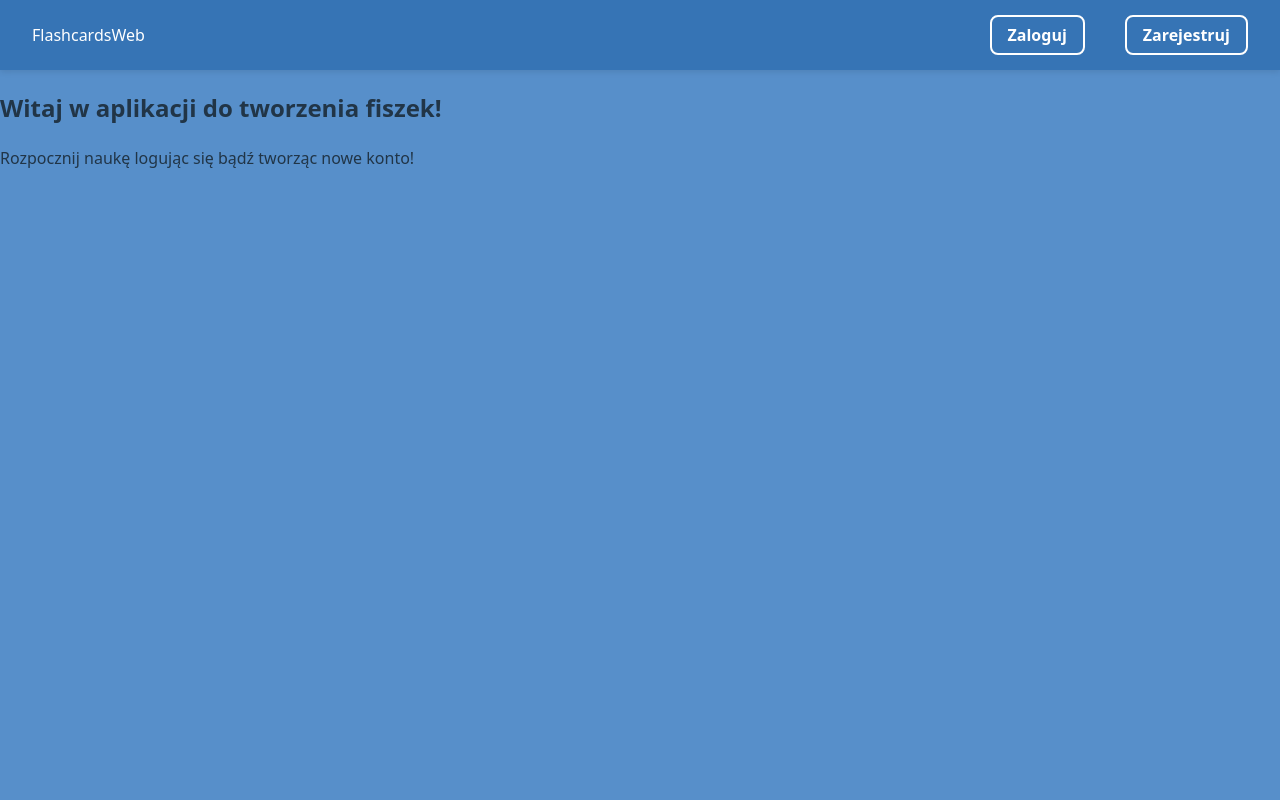
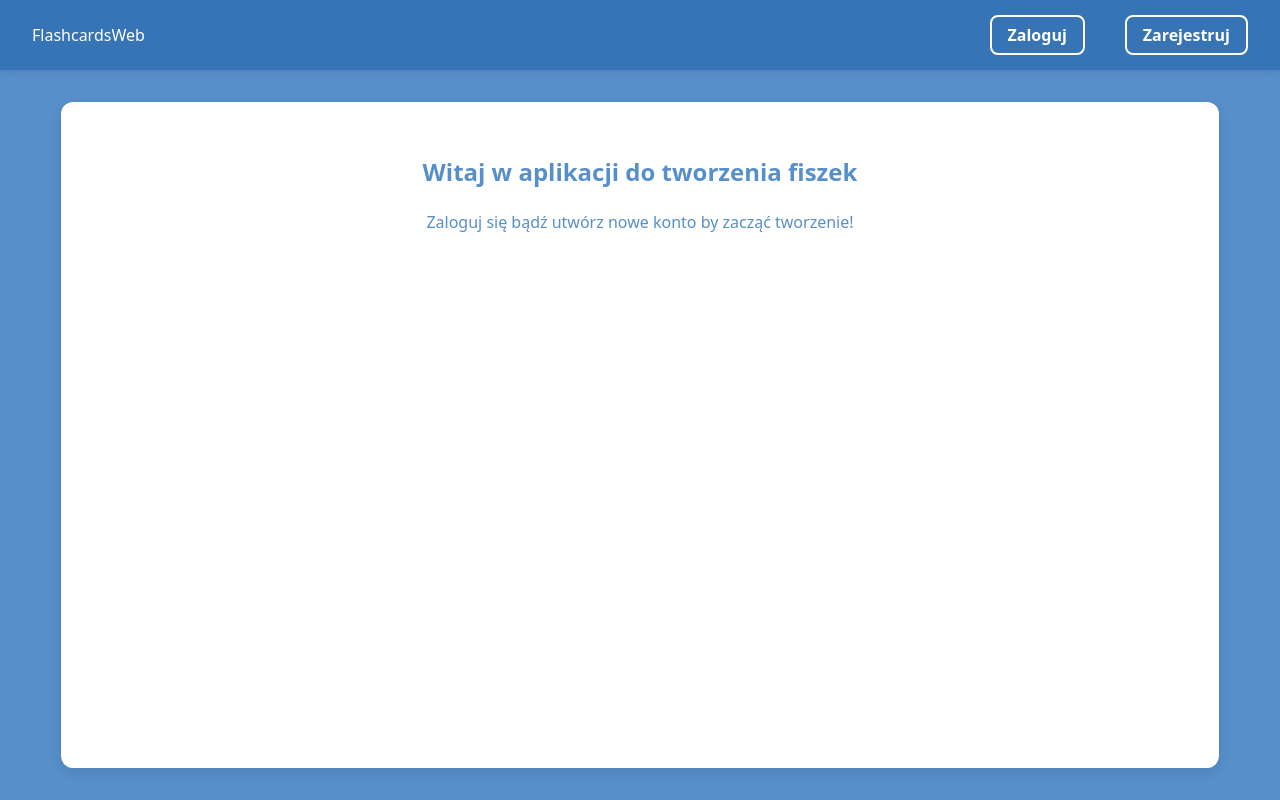
Before and after one commit to FoxedGuy/flashcards_web_frontend, a React (Vite) app: page / in a window 1280 px wide. Built offline with nearby package versions, Linux system fonts and the light colour scheme; no server answers.

Commit message:
better routes, profile module

```diff
--- a/src/App.jsx
+++ b/src/App.jsx
@@ -3,13 +3,29 @@ import Navbar from "./components/navbar/Navbar.jsx";
 import {BrowserRouter as Router, Routes, Route} from "react-router-dom";
 import Login from "./components/login/Login.jsx";
 import Register from "./components/register/Register.jsx";
+import Profile from "./components/profile/Profile.jsx";
+import PrivateRoute from "./components/protected-routes/PrivateRoutes.jsx";
+import {useAuth} from "./context/AuthContext.jsx";
 
 function Home(){
+    const {user} = useAuth();
+
     return (
+        <div className="content-home">
+            <div className="white-box">
+                {user ? (
                     <>
-            <h2>Witaj w aplikacji do tworzenia fiszek!</h2>
-            <p>Rozpocznij naukę logując się bądź tworząc nowe konto!</p>
+                        <h2>Cieszymy się że jesteś, {user.username}!</h2>
+                        <p>Wystarczy przejść do zakładki Fiszki, by zacząć naukę!</p>
                     </>
+                    ) : (
+                    <>
+                        <h2>Witaj w aplikacji do tworzenia fiszek</h2>
+                        <p>Zaloguj się bądź utwórz nowe konto by zacząć tworzenie!</p>
+                    </>
+                )}
+            </div>
+        </div>
     );
 }
 
@@ -18,13 +34,14 @@ function App() {
       <Router>
         <div className="App">
             <Navbar/>
-            <main className="content">
             <Routes>
                 <Route path="/" element={<Home/>} />
                 <Route path="/login" element={<Login/>} />
                 <Route path="/register" element={<Register/>} />
+                <Route element={<PrivateRoute/>}>
+                    <Route path="/profile" element={<Profile/>} />
+                </Route>
             </Routes>
-            </main>
         </div>
       </Router>
   );
--- /dev/null
+++ b/src/components/profile/Profile.css
@@ -0,0 +1,24 @@
+.content-profile{
+    flex: 1;
+    min-height: 100%;
+    display: flex;
+    justify-content: center;
+    margin: 2rem;
+    text-align: left;
+}
+
+.profile-info-div{
+    align-items: center;
+    justify-content: center;
+    background: white;
+    border-radius: 10px;
+    border-color: white;
+    border-width: 1px;
+    border-style: solid;
+    box-shadow: 0 0 10px rgba(0, 0, 0, 0.1);
+}
+
+.profile-info-div h2,
+.profile-info-div p{
+    color: #3674B5;
+}
--- /dev/null
+++ b/src/components/profile/Profile.jsx
@@ -0,0 +1,18 @@
+import { useAuth } from "../../context/AuthContext.jsx";
+import "./Profile.css";
+function Profile() {
+    const { user } = useAuth();
+    return (
+        <div className="content-profile">
+            <div className="white-box">
+                <h2>Profil {user.username}</h2>
+                <div className="profile-info">
+                    <p><strong>Nazwa użytkownika:</strong> {user.username}</p>
+                    <p><strong>Email:</strong> {user.email}</p>
+                </div>
+            </div>
+        </div>
+    );
+}
+
+export default Profile;
```
Lines whose indentation alone changed are shown as unchanged.
